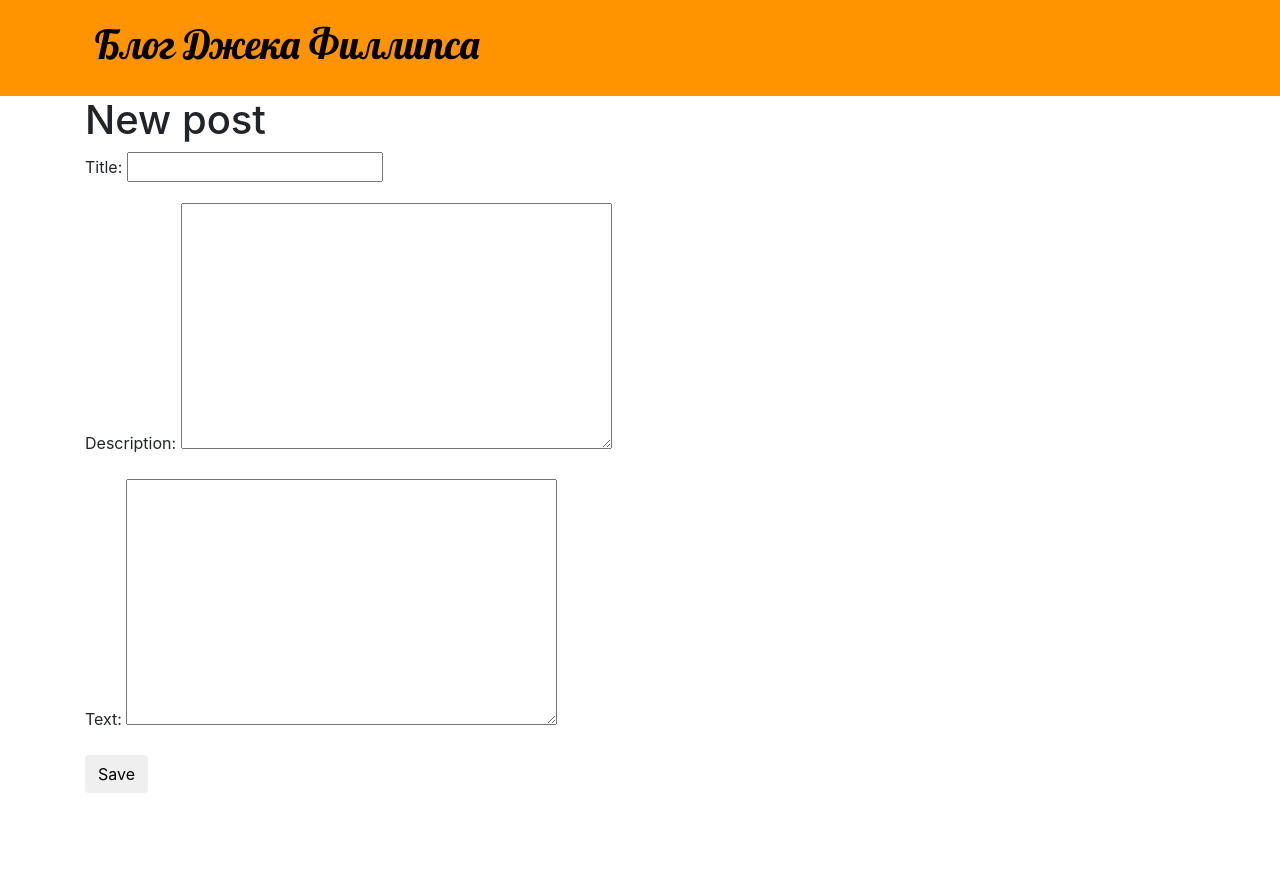
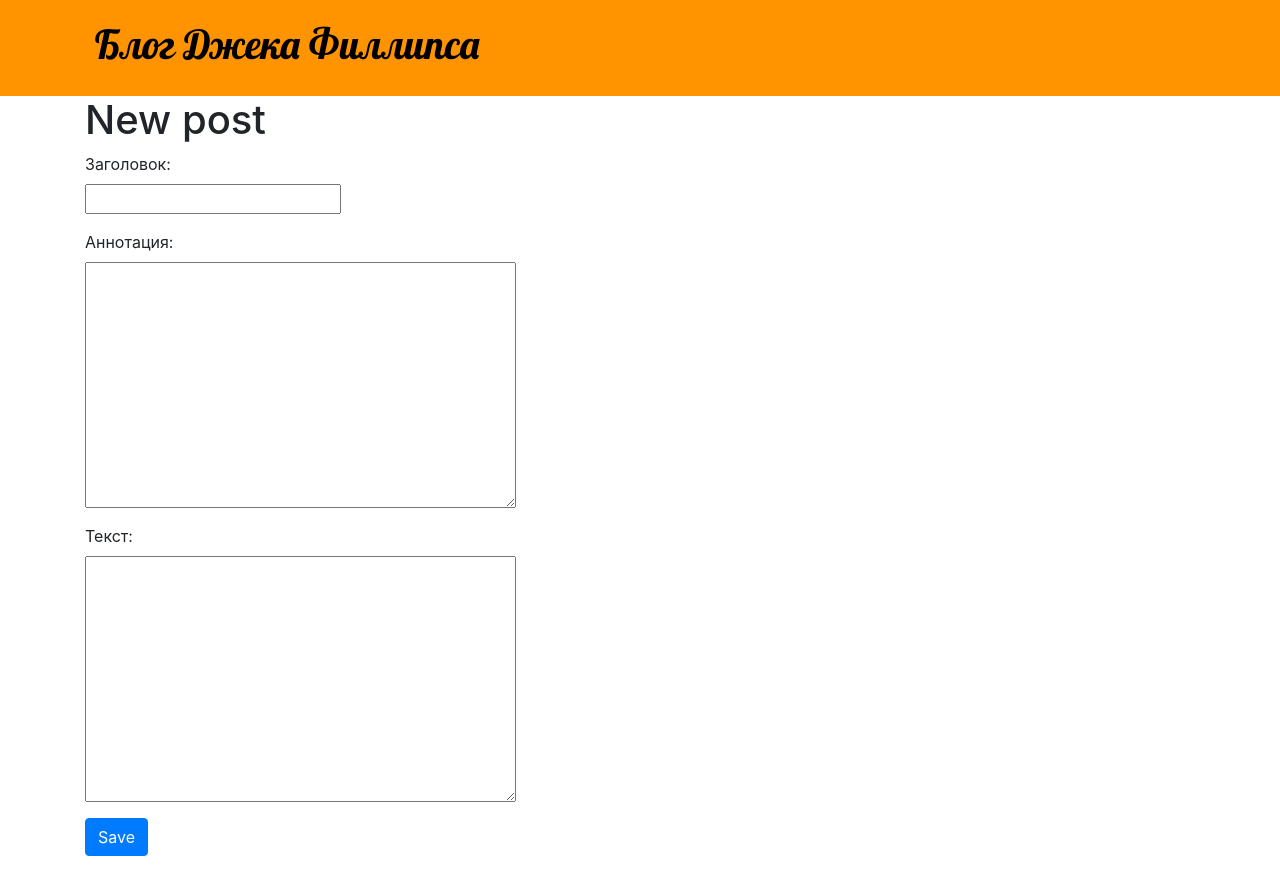
Before and after one commit to JackPhillipsspb/firstproject, a Django app: page /post_new/ in a window 1280 px wide. Before the commit the page ends 793 px from the top, so only its background shows below. Run offline with Django 3.2, Linux system fonts and the light colour scheme; some libraries are stand-ins or nearby versions.

Commit message:
Modify style for form

```diff
--- a/myBlog/models.py
+++ b/myBlog/models.py
@@ -5,14 +5,15 @@ from ckeditor_uploader.fields import RichTextUploadingField
 
 class Post(models.Model):
 	author = models.ForeignKey(settings.AUTH_USER_MODEL, on_delete=models.CASCADE)
-	title = models.CharField(max_length=200)
-	description = models.TextField(blank=True, null=True)
-	text = RichTextUploadingField()
+	title = models.CharField(max_length=200, verbose_name="Заголовок")
+	description = models.TextField(blank=True, null=True, verbose_name="Аннотация")
+	text = RichTextUploadingField(verbose_name="Текст")
 	create_date = models.DateTimeField(default=timezone.now)
 	published_date = models.DateTimeField(blank=True, null=True)
+	update_date = models.DateTimeField(blank=True, null=True)
 
 	def publish(self):
-		self.published_date = timezone.now()
+		self.update_date = timezone.now()
 		self.save()
 
 	class Meta():
--- a/myBlog/templates/myBlog/post_edit.html
+++ b/myBlog/templates/myBlog/post_edit.html
@@ -2,8 +2,13 @@
 
 {% block content %}
     <h1>New post</h1>
-    <form method="POST" class="post-form">{% csrf_token %}
-        {{ form.as_p }}
-        <button type="submit" class="save btn btn-default">Save</button>
+    <form method="POST" class="post-form form-group">{% csrf_token %}
+    	{% for field in form %}
+    		<div class="form-group">
+    			{{ field.label_tag}}
+    			<div>{{ field }}</div>
+    		</div>
+        {% endfor %}
+        <button type="submit" class="save btn btn-primary">Save</button>
     </form>
 {% endblock %}
--- a/myBlog/templates/myBlog/post_list.html
+++ b/myBlog/templates/myBlog/post_list.html
@@ -10,6 +10,10 @@
 	{% autoescape off %}
 		<p>{{ post.description }}</p>
 	{% endautoescape %}
-	<p style="font-size: 12px; color: grey;">published date: {{ post.published_date }} Author {{ post.author }}</p>
+	<p style="font-size: 12px; color: grey;">Опубликовано: {{ post.published_date }} Автор {{ post.author }}<br>
+	{% if post.update_date %}
+		Последнее обновление {{ post.update_date }}
+	{% endif %}
+	</p>
 {% endfor %}
 {% endblock %}
--- a/myBlog/urls.py
+++ b/myBlog/urls.py
@@ -1,3 +1,6 @@
+from django.conf.urls import url, include
+from django.views.static import serve
+from django.conf import settings
 from django.urls import path
 from . import views
 
@@ -7,3 +10,11 @@ urlpatterns = [
 	path('post_new/', views.post_new, name='post_new'),
 	path('post/edit/<int:pk>', views.post_edit, name='post_edit'),
 ]
+
+# serving media files only on debug mode
+if settings.DEBUG:
+    urlpatterns += [
+        url(r'^media/(?P<path>.*)$', serve, {
+            'document_root': settings.MEDIA_ROOT
+        }),
+    ]
```
Also changed, not shown: myBlog/migrations/0008_post_update_date.py (added).
